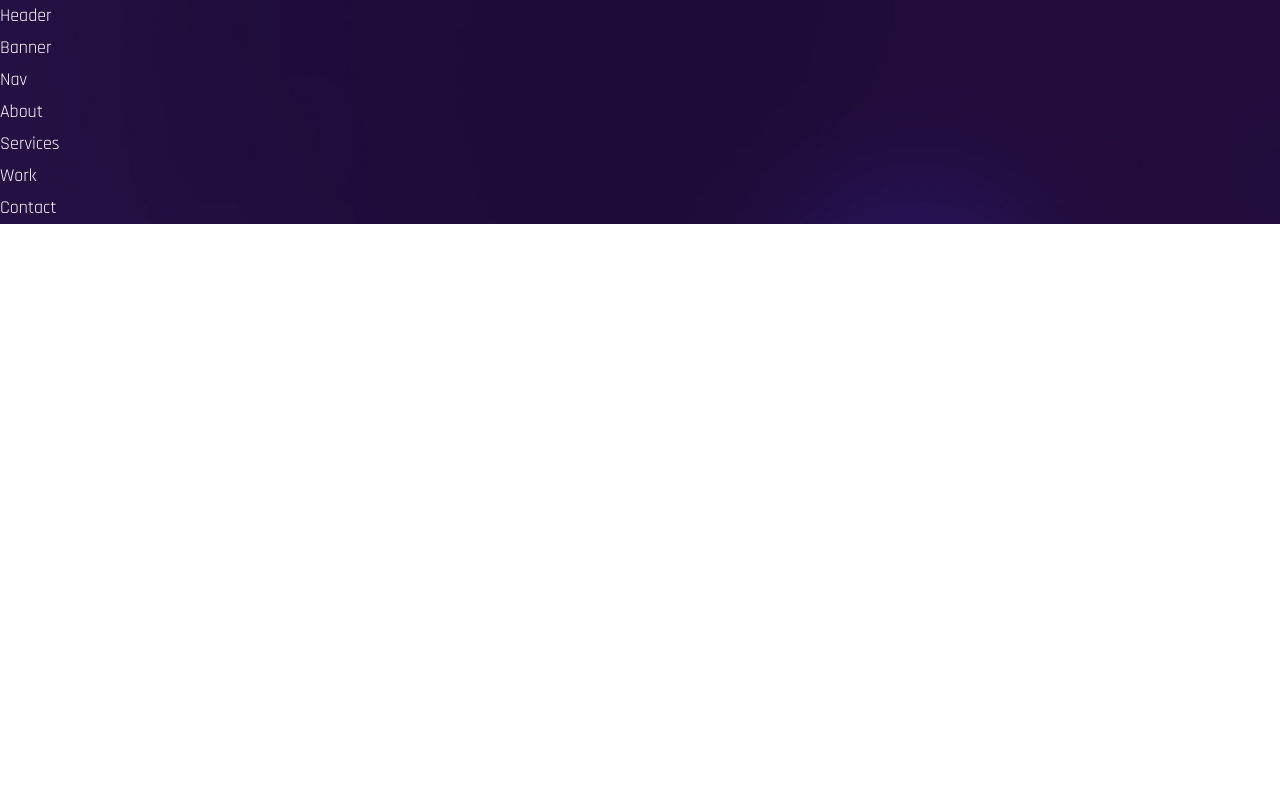
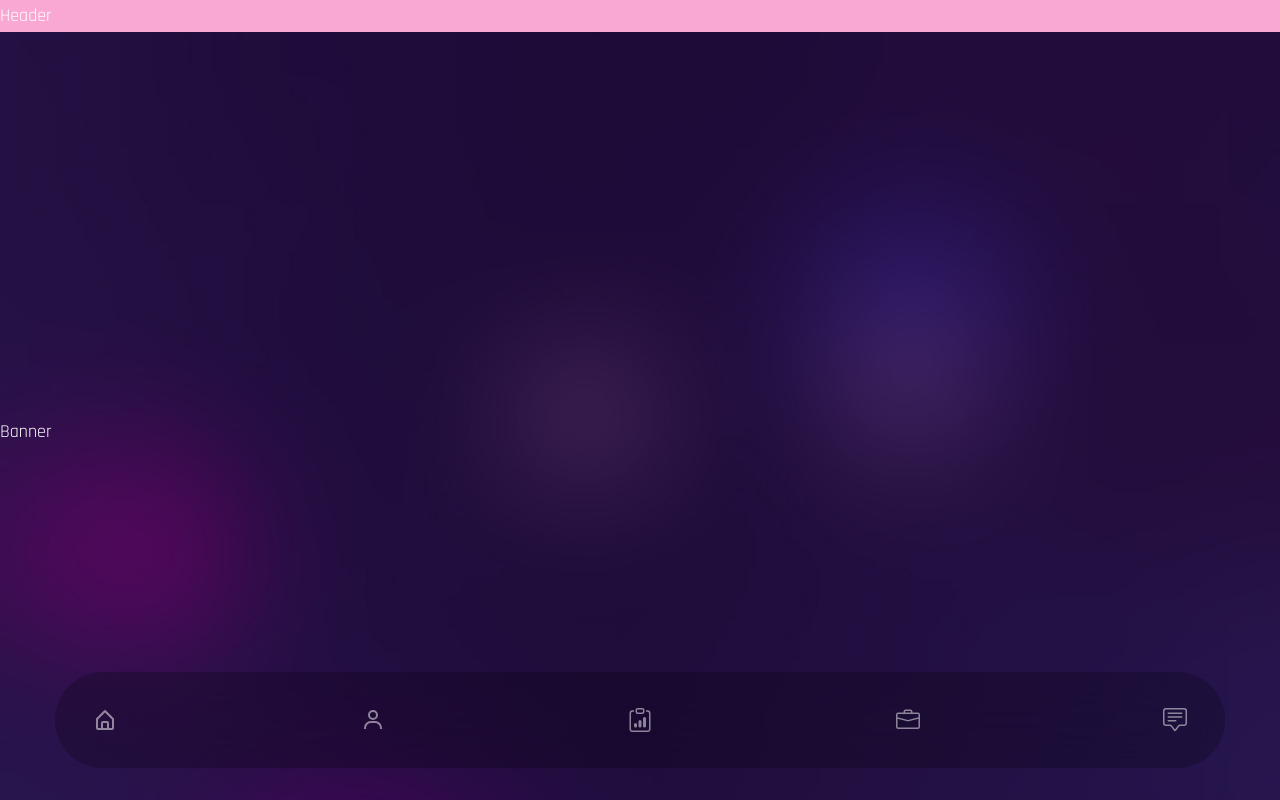
Before and after one commit to ibqn/vite-portfolio, a React (Vite) app: page / in a window 1280 px wide. Shown: the top 800 px of the page. Built offline with nearby package versions, Linux system fonts and the light colour scheme; a web font is replaced by a local one.

Commit message:
working on nav

```diff
--- a/src/app.tsx
+++ b/src/app.tsx
@@ -18,7 +18,6 @@ export function App() {
       <Services />
       <Work />
       <Contact />
-      {/* <div className='h-[4000px]'></div> */}
     </div>
   )
 }
--- a/src/components/about.tsx
+++ b/src/components/about.tsx
@@ -1,3 +1,7 @@
 export const About = () => {
-  return <div>About</div>
+  return (
+    <section id="about" className="section">
+      About
+    </section>
+  )
 }
--- a/src/components/banner.tsx
+++ b/src/components/banner.tsx
@@ -1,3 +1,7 @@
 export const Banner = () => {
-  return <div>Banner</div>
+  return (
+    <section id="home" className="section">
+      Banner
+    </section>
+  )
 }
--- a/src/components/contact.tsx
+++ b/src/components/contact.tsx
@@ -1,3 +1,7 @@
 export const Contact = () => {
-  return <div>Contact</div>
+  return (
+    <section id="contact" className="section">
+      Contact
+    </section>
+  )
 }
--- a/src/components/header.tsx
+++ b/src/components/header.tsx
@@ -1,3 +1,3 @@
 export const Header = () => {
-  return <div>Header</div>
+  return <div className="bg-pink-300">Header</div>
 }
--- a/src/components/nav.tsx
+++ b/src/components/nav.tsx
@@ -1,3 +1,60 @@
+import { BiHomeAlt, BiUser } from 'react-icons/bi'
+import { BsClipboardData, BsBriefcase, BsChatSquareText } from 'react-icons/bs'
+
+import { Link } from 'react-scroll'
+
 export const Nav = () => {
-  return <div>Nav</div>
+  return (
+    <nav className="fixed bottom-2 z-50 w-full overflow-hidden lg:bottom-8">
+      <div className="container mx-auto">
+        <div className="mx-w-[460px] mx-auto flex h-[96px] w-full items-center justify-between rounded-full bg-black/20 px-5 text-2xl text-white/50 backdrop-blur-2xl">
+          <Link
+            to="home"
+            activeClass="active"
+            spy
+            smooth
+            className="flex h-[60px] w-[60px] cursor-pointer items-center justify-center"
+          >
+            <BiHomeAlt />
+          </Link>
+          <Link
+            to="about"
+            activeClass="active"
+            spy
+            smooth
+            className="flex h-[60px] w-[60px] cursor-pointer items-center justify-center"
+          >
+            <BiUser />
+          </Link>
+          <Link
+            to="services"
+            activeClass="active"
+            spy
+            smooth
+            className="flex h-[60px] w-[60px] cursor-pointer items-center justify-center"
+          >
+            <BsClipboardData />
+          </Link>
+          <Link
+            to="work"
+            activeClass="active"
+            spy
+            smooth
+            className="flex h-[60px] w-[60px] cursor-pointer items-center justify-center"
+          >
+            <BsBriefcase />
+          </Link>
+          <Link
+            to="contact"
+            activeClass="active"
+            spy
+            smooth
+            className="flex h-[60px] w-[60px] cursor-pointer items-center justify-center"
+          >
+            <BsChatSquareText />
+          </Link>
+        </div>
+      </div>
+    </nav>
+  )
 }
--- a/src/components/services.tsx
+++ b/src/components/services.tsx
@@ -1,3 +1,7 @@
 export const Services = () => {
-  return <div>Services</div>
+  return (
+    <section id="services" className="section">
+      Services
+    </section>
+  )
 }
--- a/src/components/work.tsx
+++ b/src/components/work.tsx
@@ -1,3 +1,7 @@
 export const Work = () => {
-  return <div>Work</div>
+  return (
+    <section id="work" className="section">
+      Work
+    </section>
+  )
 }
```
